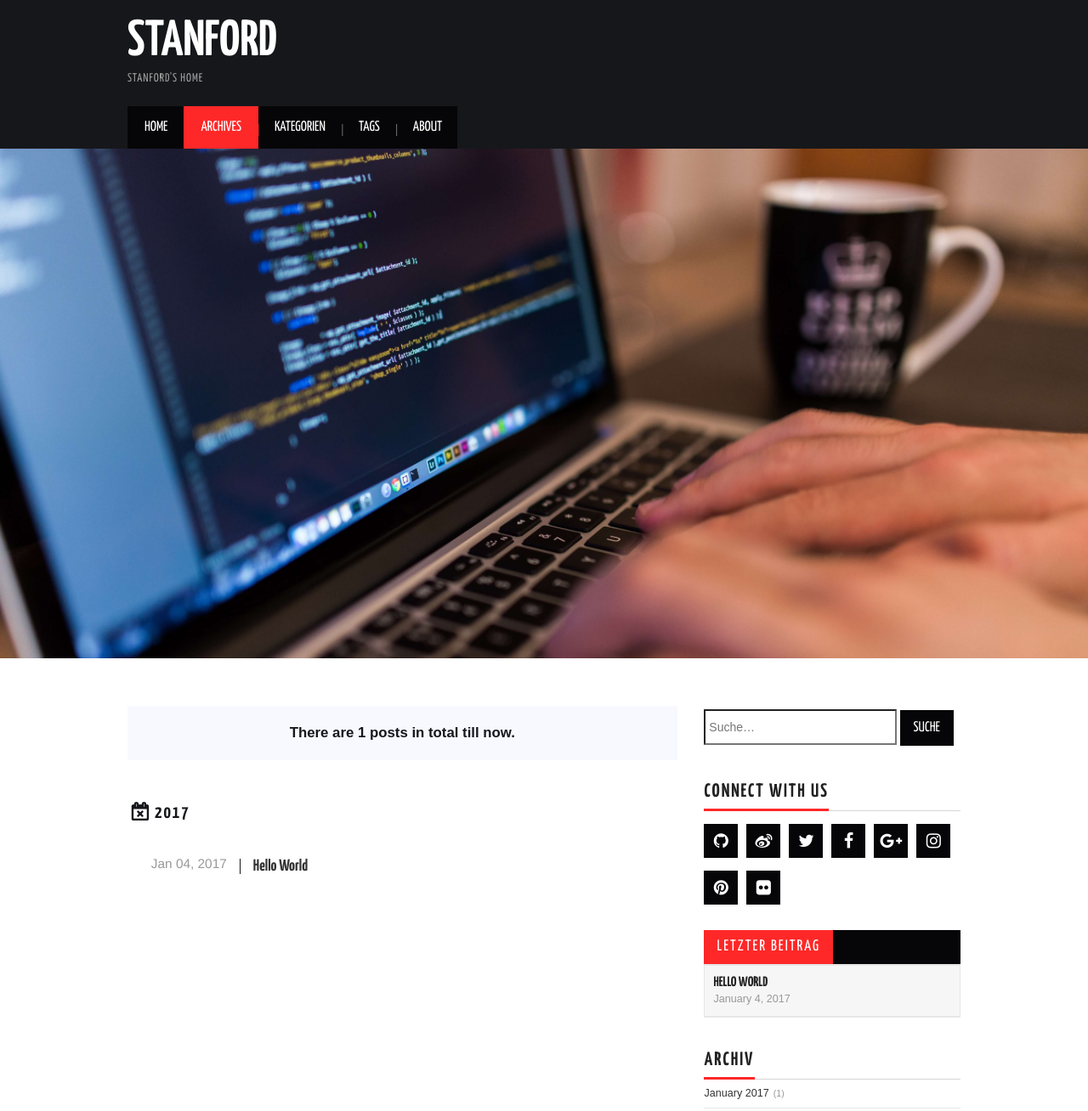
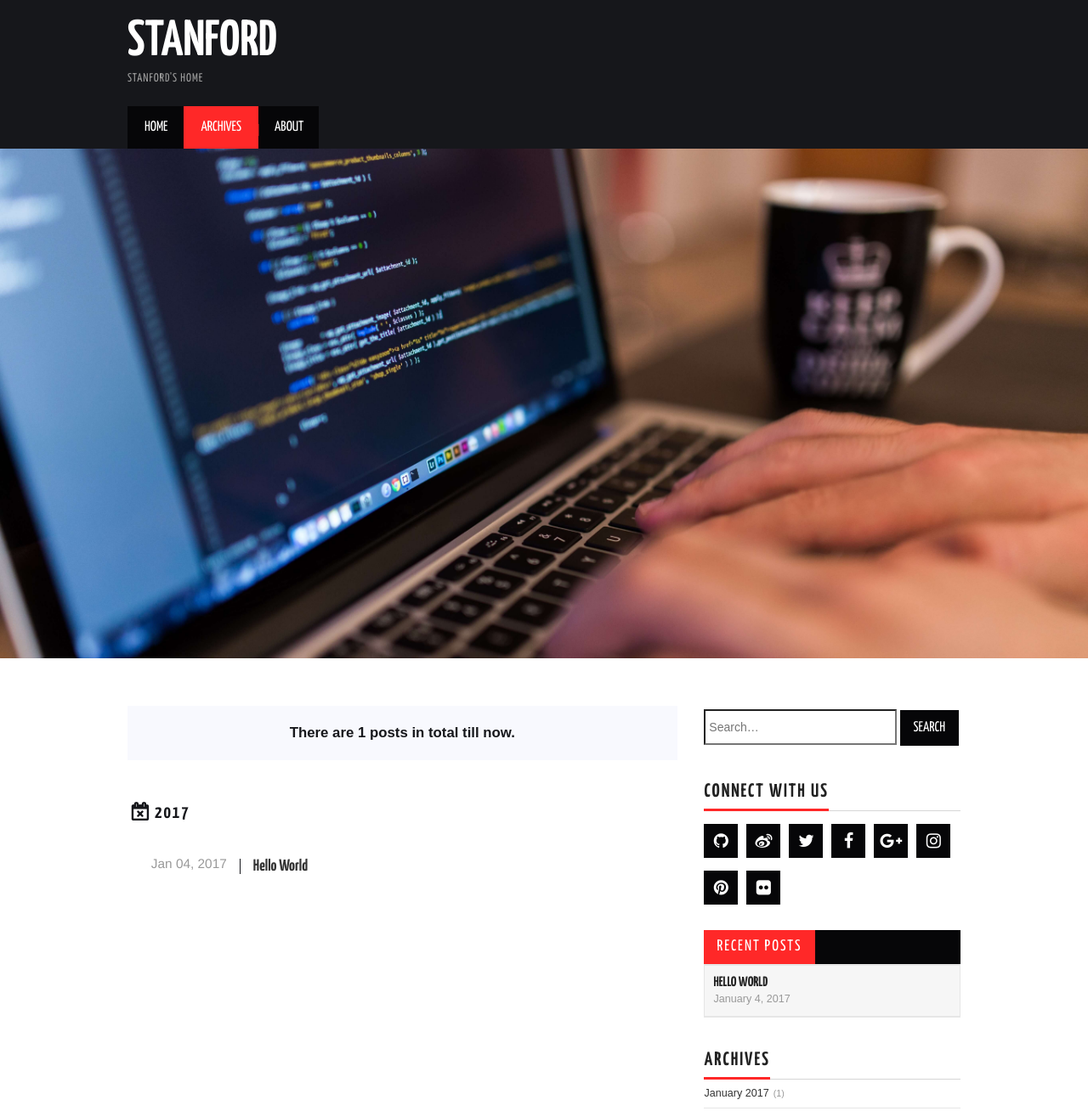
Before and after one commit to stanfordzhang/stanfordzhang.github.io, a plain HTML site: page archives/index.html in a window 1280 px wide. Shown: the top 1308 px of the page at 85% size. Drawn offline with nearby package versions, Linux system fonts and the light colour scheme; some packages are replaced by stand-ins of ours; a web font is replaced by a local one.

Commit message:
Site updated: 2017-01-04 17:30:43

```diff
--- a/archives/index.html
+++ b/archives/index.html
@@ -3,7 +3,7 @@
 <head>
   <meta charset="utf-8">
 
-  <title>archiv | Stanford</title>
+  <title>Archives | Stanford</title>
   <meta name="viewport" content="width=device-width, initial-scale=1, maximum-scale=1">
 
 
@@ -68,10 +68,6 @@
                       <li class="menu-item menu-item-type-custom menu-item-object-custom menu-item-home menu-item-1663"> <a class="" href="/">Home</a> </li>
 
                       <li class="menu-item menu-item-type-custom menu-item-object-custom menu-item-home menu-item-1663"> <a class="" href="/archives">Archives</a> </li>
-
-                      <li class="menu-item menu-item-type-custom menu-item-object-custom menu-item-home menu-item-1663"> <a class="" href="/categories">Kategorien</a> </li>
-
-                      <li class="menu-item menu-item-type-custom menu-item-object-custom menu-item-home menu-item-1663"> <a class="" href="/tags">Tags</a> </li>
 
                       <li class="menu-item menu-item-type-custom menu-item-object-custom menu-item-home menu-item-1663"> <a class="" href="/about">About</a> </li>
 
@@ -151,9 +147,9 @@
     <form class="search-form">
         <label style="width: 75%;">
             <span class="screen-reader-text">Search for:</span>
-            <input type="search" class="search-field" style="height: 42px;" placeholder=" Suche…" value="" name="s" title="Search for:">
+            <input type="search" class="search-field" style="height: 42px;" placeholder=" Search…" value="" name="s" title="Search for:">
         </label>
-        <input type="submit" class="search-form-submit" value="Suche">
+        <input type="submit" class="search-form-submit" value="Search">
     </form>
     <div class="ins-search">
     <div class="ins-search-mask"></div>
@@ -240,7 +236,7 @@
 
   <div class="widget_athemes_tabs">
     <ul id="widget-tab" class="clearfix widget-tab-nav">
-      <li class="active"><a>letzter Beitrag</a></li>
+      <li class="active"><a>Recent Posts</a></li>
     </ul>
     <div class="widget">
       <ul>
@@ -272,7 +268,7 @@
 
 
   <div class="widget-wrap">
-    <h3 class="widget-title">Archiv</h3>
+    <h3 class="widget-title">Archives</h3>
 
     <div class="widget">
       <ul class="archive-list"><li class="archive-list-item"><a class="archive-list-link" href="/archives/2017/01/">January 2017</a><span class="archive-list-count">1</span></li></ul>
@@ -313,10 +309,6 @@
     <a href="/" class="mobile-nav-link">Home</a>
 
     <a href="/archives" class="mobile-nav-link">Archives</a>
-
-    <a href="/categories" class="mobile-nav-link">Categories</a>
-
-    <a href="/tags" class="mobile-nav-link">Tags</a>
 
     <a href="/about" class="mobile-nav-link">About</a>
 
```
Also changed, not shown: 2017/01/04/hello-world/index.html (+0 -8 lines), about/index.html (+4 -12 lines), archives/2017/01/index.html (+5 -13 lines), archives/2017/index.html (+5 -13 lines), index.html (+4 -12 lines).
